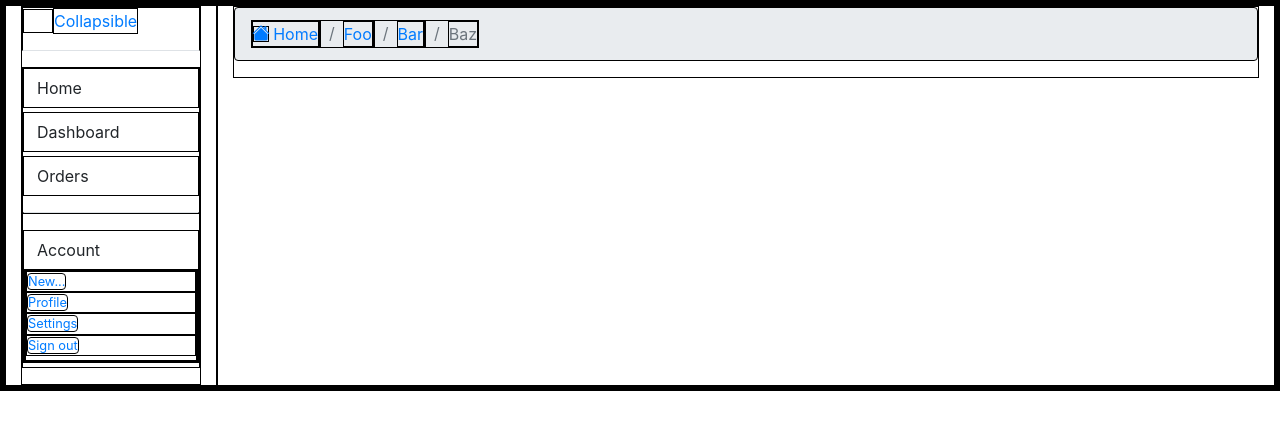
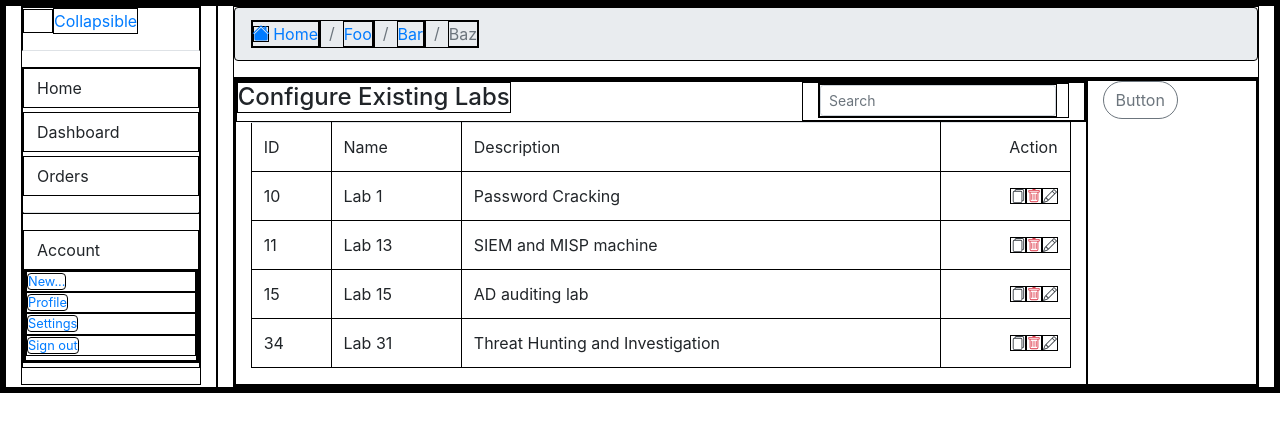
Before and after one commit to Koffer0-0/InovaAdmin, a Vue app: page /builder/config#/builder/config in a window 1280 px wide. Shown: the top 432 px of the page. Built offline with nearby package versions, Linux system fonts and the light colour scheme.

Commit message:
adding serveral pages, made ToolBar more convinent

```diff
--- a/src/components/ToolBar.vue
+++ b/src/components/ToolBar.vue
@@ -1,29 +1,21 @@
 <template>
-  <b-container fluid>
-    <b-row>
-      <b-col>
-        <h4>Configure Existing Labs</h4>
-      </b-col>
+  <b-row>
+    <h4>Configure Existing Labs</h4>
+    <b-col md="4" class="ml-md-auto">
       <SearchField>
-
       </SearchField>
-      <CreateButton>
-
-      </CreateButton>
-    </b-row>
-  </b-container>
+    </b-col>
+  </b-row>
 </template>
 
 <script>
-import CreateButton from "@/components/UI/CreateButton.vue";
 import SearchField from "@/components/UI/SearchField.vue";
 
 export default {
   name: "ToolBar",
-  components: {SearchField, CreateButton}
+  components: {SearchField}
 }
 </script>
 
 <style scoped>
-
 </style>
--- a/src/components/UI/CommonButton.vue
+++ b/src/components/UI/CommonButton.vue
@@ -1,5 +1,7 @@
 <template>
+  <div class="comomnButton">
 
+  </div>
 </template>
 
 <script>
--- a/src/components/UI/CreateButton.vue
+++ b/src/components/UI/CreateButton.vue
@@ -1,5 +1,5 @@
 <template>
-  <b-col col lg="3">
+  <b-col col>
     <b-button pill variant="outline-secondary">Button</b-button>
   </b-col>
 </template>
--- a/src/components/UI/DataTable.vue
+++ b/src/components/UI/DataTable.vue
@@ -5,7 +5,7 @@
       <td v-for="(label, labelIndex) in labels" :key="labelIndex">
         {{ label.text }}
       </td>
-      <td>
+      <td class="actions">
         Action
       </td>
     </tr>
--- a/src/components/UI/SearchField.vue
+++ b/src/components/UI/SearchField.vue
@@ -1,15 +1,39 @@
+
+<!-- The search field component allows users to search for elements in a specific data set. -->
 <template>
-  <b-col cols="12" md="auto">
     <b-nav-form right>
-      <b-form-input size="sm" class="mr-sm-2" placeholder="Search"></b-form-input>
+      <!-- The input field where users can enter their search query. -->
+      <b-form-input size="sm" placeholder="Search">
+      </b-form-input>
     </b-nav-form>
-  </b-col>
 </template>
 
 <script>
 export default {
-  name: "SearchField"
+  name: "SearchField",
+  props: {
+    data: Array, // The data set to search through.
+    searchKey: String // The key to use for searching in the data set.
+  },
+  data() {
+    return {
+      searchQuery: "" // The user's search query.
+    };
+  },
+  methods: {
+    /*
+    The search function filters the data set based on the user's search query and emits an event
+    with the filtered data.
+    */
+    search() {
+      let filteredData = this.data.filter(
+          item => item[this.searchKey].toLowerCase().includes(this.searchQuery.toLowerCase())
+      );
+      this.$emit("search", filteredData);
+    }
+  }
 }
+
 </script>
 
 <style scoped>
--- a/src/pages/LabBuilder.vue
+++ b/src/pages/LabBuilder.vue
@@ -1,8 +1,5 @@
 <template>
-  <div class="lab_builder">
-    <ToolBar>
-    </ToolBar>
-    <DataTable :labels="labels" :data="data" />
+  <div>
   </div>
 </template>
 
@@ -23,13 +20,8 @@ const data = [
 
 export default {
   name: "LabBuilder",
-  components: {ToolBar, DataTable},
-  data() {
-    return {
-      labels: labels,
-      data: data,
-    };
-  }
+  components: {
+  },
 }
 </script>
 
--- a/src/pages/LabConfiguration.vue
+++ b/src/pages/LabConfiguration.vue
@@ -1,21 +1,43 @@
 <template>
-  <div class="LabConfiguration">
-    <b-container class="bv-example-row">
-      <b-row>
-        <b-col><h3>Configure Existing Labs</h3></b-col>
-        <b-col>2 of 3</b-col>
-        <b-col>3 of 3</b-col>
-      </b-row>
-    </b-container>
-  </div>
+  <b-container fluid>
+    <b-row>
+      <b-col cols="10">
+        <ToolBar cols="8"></ToolBar>
+        <DataTable :labels="labels" :data="data" />
+      </b-col>
+      <CreateButton>
+      </CreateButton>
+    </b-row>
+  </b-container>
 </template>
 
 <script>
-import {BCol, BContainer, BRow} from "bootstrap-vue";
+import DataTable from "@/components/UI/DataTable.vue";
+import ToolBar from "@/components/ToolBar.vue";
+import CreateButton from "@/components/UI/CreateButton.vue";
+
+// Data and labels
+const labels = [
+  { text: "ID", field: 'id' },
+  { text: "Name", field: 'name' },
+  { text: "Description", field: 'description' },
+]
+const data = [
+  { id: 10, name: 'Lab 1', description: 'Password Cracking' },
+  { id: 11, name: 'Lab 13', description: 'SIEM and MISP machine' },
+  { id: 15, name: 'Lab 15', description: 'AD auditing lab' },
+  { id: 34, name: 'Lab 31', description: 'Threat Hunting and Investigation' },
+];
 
 export default {
   name: "LabConfiguration",
-  components: {BCol, BRow, BContainer}
+  components: {CreateButton, ToolBar, DataTable},
+  data() {
+    return {
+      labels: labels,
+      data: data,
+    };
+  }
 }
 </script>
 
--- a/src/router/router.js
+++ b/src/router/router.js
@@ -2,6 +2,8 @@ import Main from "@/pages/Main.vue";
 import LabBuilder from "@/pages/LabBuilder.vue";
 import Router from 'vue-router'
 import Vue from "vue";
+import LabConfiguration from "@/pages/LabConfiguration.vue";
+import TemplateConfiguration from "@/pages/TemplateConfiguration.vue";
 
 Vue.use(Router);
 
@@ -10,34 +12,22 @@ const router = new Router({
         {
             path: '/',
             component: Main,
-            // children: [
-            //     {
-            //         path: 'builder',
-            //         component: LabBuilder
-            //     },
-            //     {
-            //         // UserPosts will be rendered inside User's <router-view>
-            //         // when /user/:id/posts is matched
-            //         path: 'courses',
-            //         component: Courses
-            //     }
-            // ],
         },
         {
             path: '/builder/',
             component: LabBuilder,
             props: true,
-            // children: [
-            //     {
-            //         path: 'configuration',
-            //         component: LabConfiguration
-            //     },
-            //     {
-            //         path: 'posts',
-            //         component: UserPosts
-            //     }
-            // ]
-        }
+        },
+        {
+            path: '/builder/config',
+            component: LabConfiguration,
+            props: true,
+        },
+        {
+            path: '/builder/template',
+            component: TemplateConfiguration,
+            props: true,
+        },
     ]
 })
 
```
